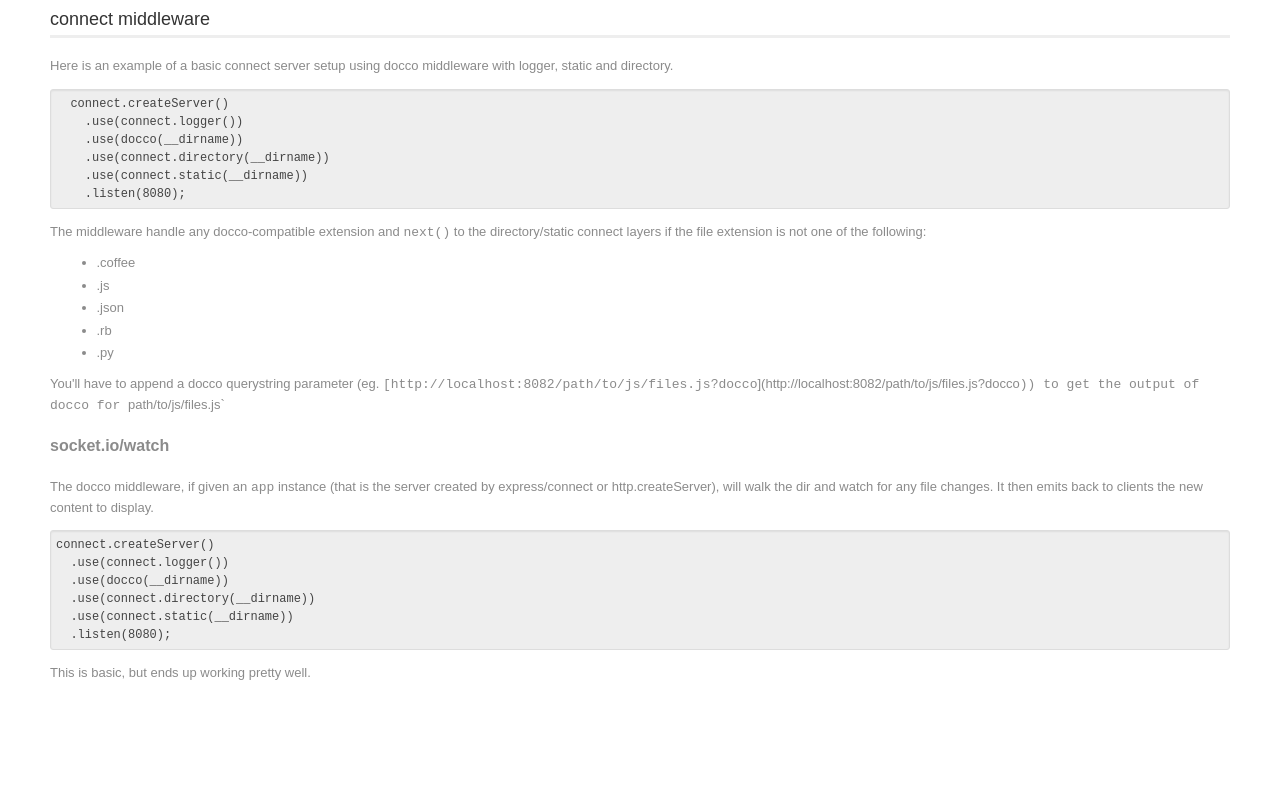
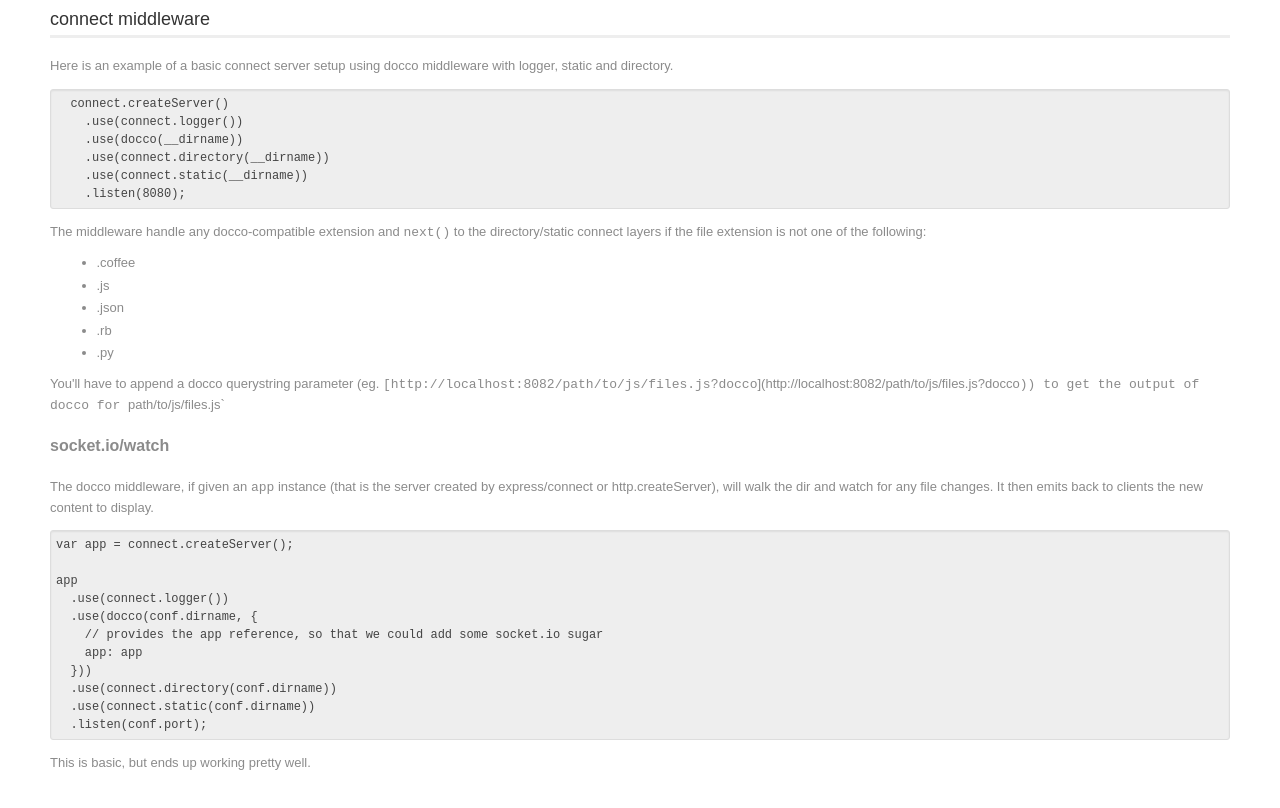
Before and after one commit to mklabs/connect-docco, a plain HTML site: page index.html in a window 1280 px wide. Shown: the part 829-1637 px from the top of the page. Before the commit the page ends 1575 px from the top, so only its background shows below. Drawn offline with Linux system fonts and the light colour scheme.

Commit message:
Docs commit

```diff
--- a/index.html
+++ b/index.html
@@ -232,12 +232,17 @@
 watch for any file changes. It then emits back to clients the new content
 to display.</p>
 
-<pre><code>connect.createServer()
+<pre><code>var app = connect.createServer();
+
+app
   .use(connect.logger())
-  .use(docco(__dirname))
-  .use(connect.directory(__dirname))
-  .use(connect.static(__dirname))
-  .listen(8080);</code></pre>
+  .use(docco(conf.dirname, {
+    // provides the app reference, so that we could add some socket.io sugar
+    app: app
+  }))
+  .use(connect.directory(conf.dirname))
+  .use(connect.static(conf.dirname))
+  .listen(conf.port);</code></pre>
 
 <p>This is basic, but ends up working pretty well.</p>
   </div>
```
